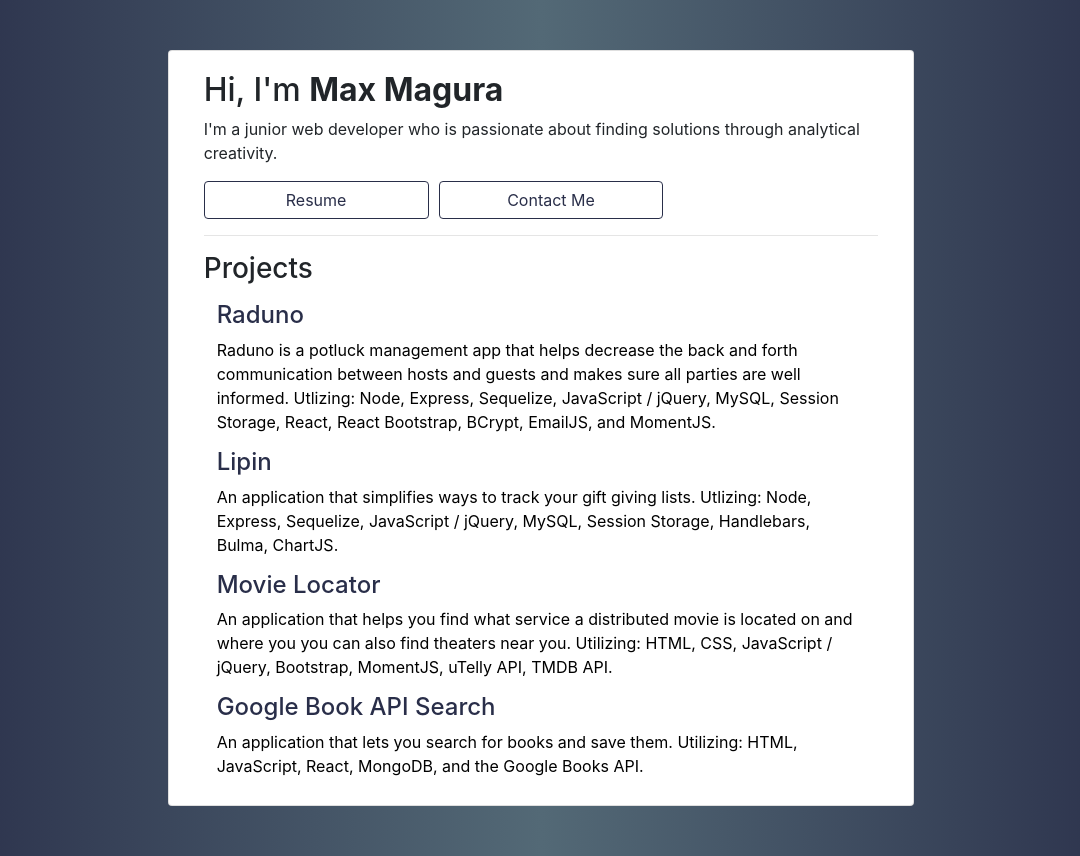
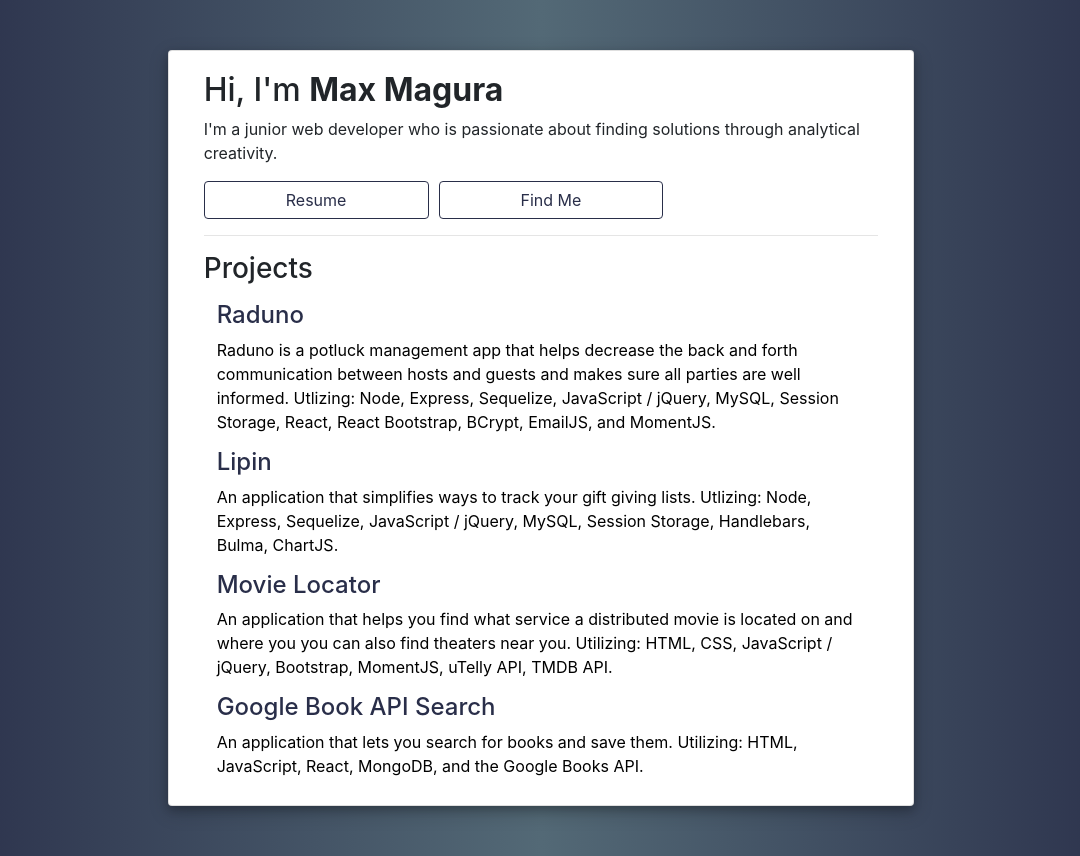
Before and after one commit to max-magura/2020portfolio, a React (Create React App) app: page / in a window 1280 px wide. Shown: the whole page, without its empty margins (99-1179 px from the left). Built offline with nearby package versions, Linux system fonts and the light colour scheme.

Commit message:
changed resume and added links to find me

```diff
--- a/src/card.css
+++ b/src/card.css
@@ -1,10 +1,11 @@
 .card {
-  margin: 0 auto;
+  margin: auto;
   float: none;
   margin-bottom: 50px;
   margin-top: 50px;
   display: flex;
   align-items: center;
+  box-shadow: 0 4px 8px 0 rgba(0, 0, 0, 0.2), 0 6px 20px 0 rgba(0, 0, 0, 0.2);
 }
 
 .modalList:hover {
--- a/src/card.js
+++ b/src/card.js
@@ -28,12 +28,12 @@ class CardPortfolio extends React.Component {
         <Card.Text>
           I'm a junior web developer who is passionate about finding solutions through analytical creativity.
         </Card.Text>
-        <a href="https://www.dropbox.com/s/jcrfz255qlpmong/MaxMaguraResume.docx?dl=0" target="_blank" rel="noopener noreferrer" download>
+        <a href="https://www.dropbox.com/s/zh6deotpdqsxljj/Max-Magura-Resume.pdf?dl=0" target="_blank" rel="noopener noreferrer" download>
           <Button variant="outline-primary" className="topButtons col-md-4">
             Resume
           </Button>
         </a>
-        <Button variant="outline-primary" className="topButtons col-md-4" onClick={this.handleShowContactMe}>Contact Me</Button>
+        <Button variant="outline-primary" className="topButtons col-md-4" onClick={this.handleShowContactMe}>Find Me</Button>
         <hr />
         <Card.Text as="h3">
           Projects
@@ -58,14 +58,14 @@ class CardPortfolio extends React.Component {
     </Card>
 
 
-    <Modal show={this.state.showContactMe} onHide={this.handleCloseContactMe} size="sm">
+    <Modal show={this.state.showContactMe} onHide={this.handleCloseContactMe} size="md">
       <Modal.Header className="modalHeader" closeButton>
-        <Modal.Title>Contact Me</Modal.Title>
+        <Modal.Title>Find Me</Modal.Title>
       </Modal.Header>
       <Modal.Body>
-        <ListGroup.Item className="modalList"><a href="mailto:maxnmagura@gmail.com" target="_blank" rel="noopener noreferrer">Email</a></ListGroup.Item>
-        <ListGroup.Item className="modalList"><a href="https://www.linkedin.com/in/maxmagura/" target="_blank" rel="noopener noreferrer">LinkedIn Profile</a></ListGroup.Item>
-        <ListGroup.Item className="modalList"><a href="https://github.com/max-magura" target="_blank" rel="noopener noreferrer">GitHub Page</a></ListGroup.Item>
+        <ListGroup.Item className="modalList"><a href="mailto:maxnmagura@gmail.com" target="_blank" rel="noopener noreferrer">Email: maxnmagura@gmail.com</a></ListGroup.Item>
+        <ListGroup.Item className="modalList"><a href="https://www.linkedin.com/in/maxmagura/" target="_blank" rel="noopener noreferrer">LinkedIn: linkedin.com/in/maxmagura</a></ListGroup.Item>
+        <ListGroup.Item className="modalList"><a href="https://github.com/max-magura" target="_blank" rel="noopener noreferrer">GitHub: github.com/max-magura</a></ListGroup.Item>
       </Modal.Body>
     </Modal>
 
```
